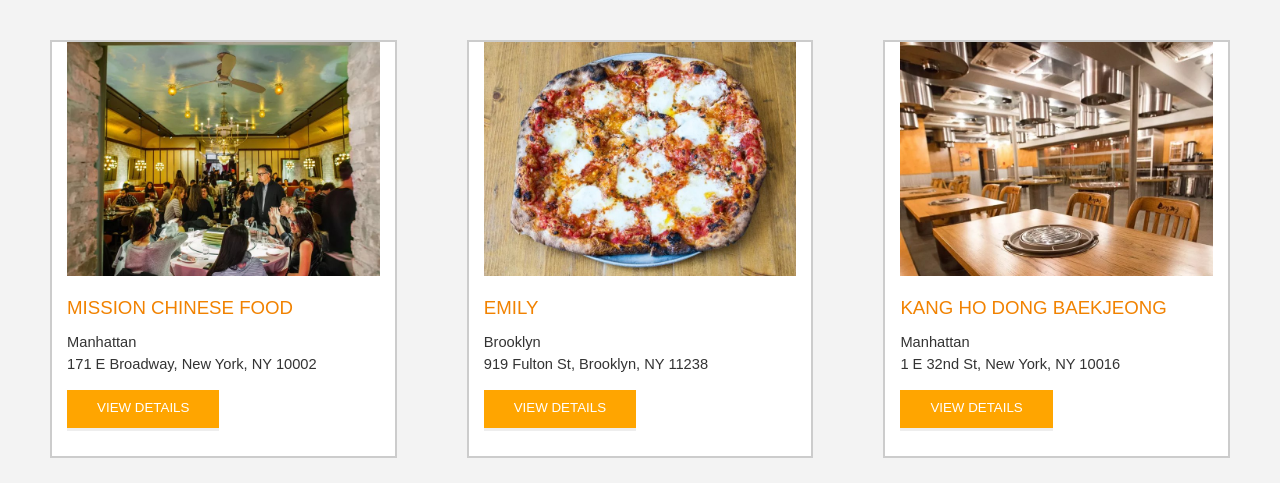
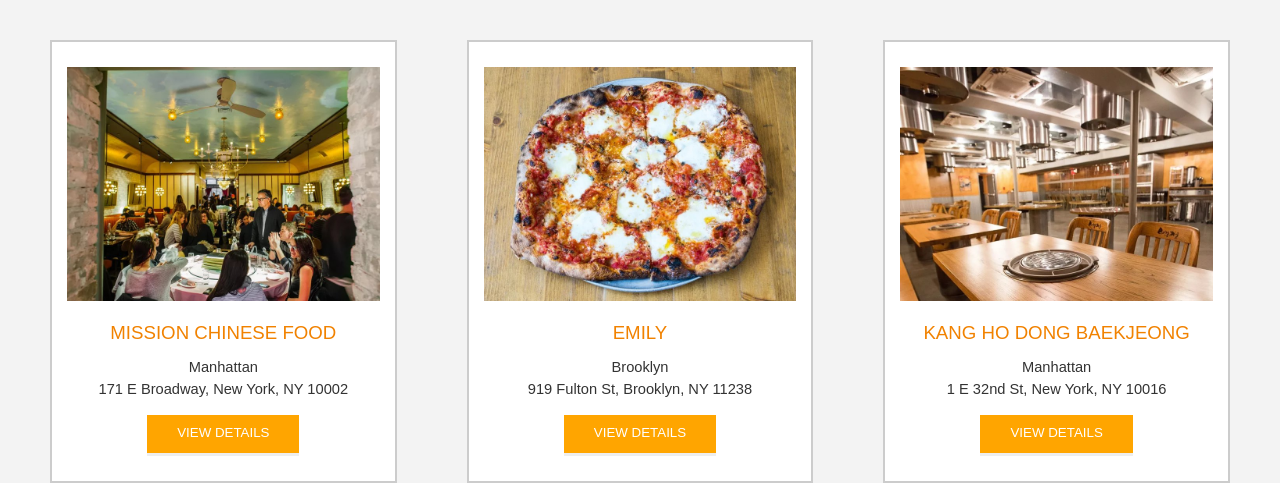
Before and after one commit to juliaskiff/Restaurant-Review-App, a plain HTML site: page index.html in a window 1280 px wide. Shown: the part 571-1054 px from the top of the page. Drawn offline with nearby package versions, Linux system fonts and the light colour scheme.

Commit message:
fixes after review

```diff
--- a/css/restaurant.css
+++ b/css/restaurant.css
@@ -1,5 +1,7 @@
 /* ====================== Restaurant Details ====================== */
-
+html, body {
+  overflow-x: hidden;
+}
 .inside header {
   position: fixed;
   top: 0;
--- a/css/styles.css
+++ b/css/styles.css
@@ -184,7 +184,7 @@ nav h1 a {
   /*min-height: 248px;*/
   min-width: 100%;
 }
-#restaurants-list li h1 {
+#restaurants-list li h2 {
   color: #f18200;
   font-family: Arial,sans-serif;
   font-size: 14pt;
@@ -230,6 +230,7 @@ nav h1 a {
     width: 85%;
     padding-left: 15px;
     padding-right: 15px;
+    padding-top: 25px;
     margin-left: 0;
   }
   #restaurants-list .restaurant-img {
@@ -254,5 +255,10 @@ nav h1 a {
 @media only screen and (min-width: 860px) {
   #restaurants-list li {
       width: 25%;
+      text-align: center;
     }
+  #restaurants-list .restaurant-img {
+    object-fit: contain;
+    background: transparent;
+  }
 }
--- a/js/main.js
+++ b/js/main.js
@@ -164,7 +164,7 @@ createRestaurantHTML = (restaurant) => {
   image.setAttribute('alt', `An image of ${restaurant.name} restaurant`);
   li.append(image);
 
-  const name = document.createElement('h1');
+  const name = document.createElement('h2');
   name.innerHTML = restaurant.name;
   li.append(name);
 
```
Also changed, not shown: restaurant.html (+2 -2 lines).
